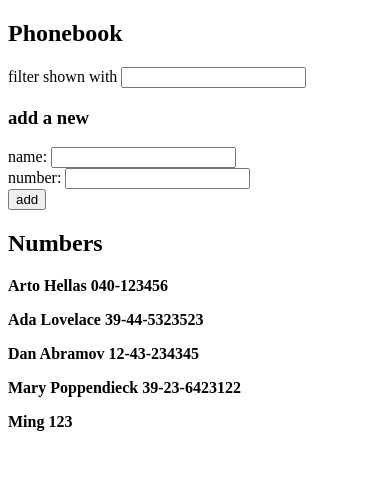
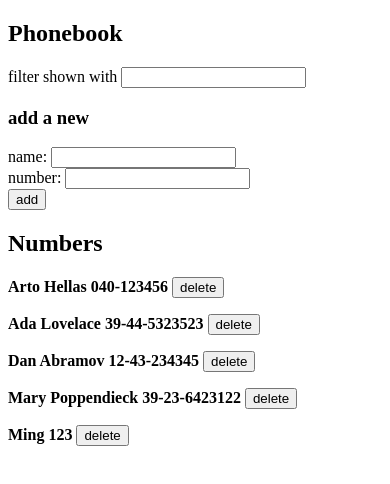
Before and after one commit to hgao080/full-stack-open, a React (Vite) app in the folder part2/phonebook/: page / in a window 390 px wide. Shown: the top 484 px of the page. Built offline with nearby package versions, Linux system fonts and the light colour scheme; data requests are answered from the project's data file.

Commit message:
Added function to delete people from phonebook

```diff
--- a/part2/phonebook/db.json
+++ b/part2/phonebook/db.json
@@ -21,7 +21,7 @@
       "id": "4"
     },
     {
-      "id": "5",
+      "id": "3579",
       "name": "Ming",
       "number": "123"
     }
--- a/part2/phonebook/src/App.jsx
+++ b/part2/phonebook/src/App.jsx
@@ -38,7 +38,6 @@ const App = () => {
     const nameObject = {
       name: newName,
       number: newNumber,
-      id: String(persons.length + 1),
     };
 
     personsService
@@ -49,6 +48,18 @@ const App = () => {
         setNewNumber("");
       })
   };
+
+  const onDelete = (personObject) => {
+    if (window.confirm(`Delete ${personObject.name}?`)) {
+      personsService
+      .removePerson(personObject.id)
+      .then(removedPerson => {
+        setPersons(persons.filter(person => removedPerson.id !== person.id))
+      })
+    }
+    console.log("User canceled delete");
+
+  }
 
   const handleNameChange = (e) => {
     setNewName(e.target.value);
@@ -76,7 +87,7 @@ const App = () => {
       ></PersonForm>
       <h2>Numbers</h2>
       {personsToShow.map((person) => (
-        <Details key={person.id} person={person}></Details>
+        <Details key={person.id} person={person} onDelete={onDelete}></Details>
       ))}
     </div>
   );
--- a/part2/phonebook/src/components/Details.jsx
+++ b/part2/phonebook/src/components/Details.jsx
@@ -1,8 +1,8 @@
-const Details = ({ person }) => {
+const Details = ({ person, onDelete }) => {
   return (
     <div>
       <p>
-        <b>{person.name} {person.number}</b>
+        <b>{person.name} {person.number}</b> <button onClick={() => onDelete(person)}>delete</button>
       </p>
     </div>
   );
--- a/part2/phonebook/src/services/persons.js
+++ b/part2/phonebook/src/services/persons.js
@@ -11,4 +11,9 @@ const getAll = () => {
     return request.then(response => response.data)
   }
 
-  export default { getAll, create }
+  const removePerson = (id) => {
+    const request = axios.delete(`${baseUrl}/${id}`)
+    return request.then(response => response.data)
+  }
+
+  export default { getAll, create, removePerson }
```
